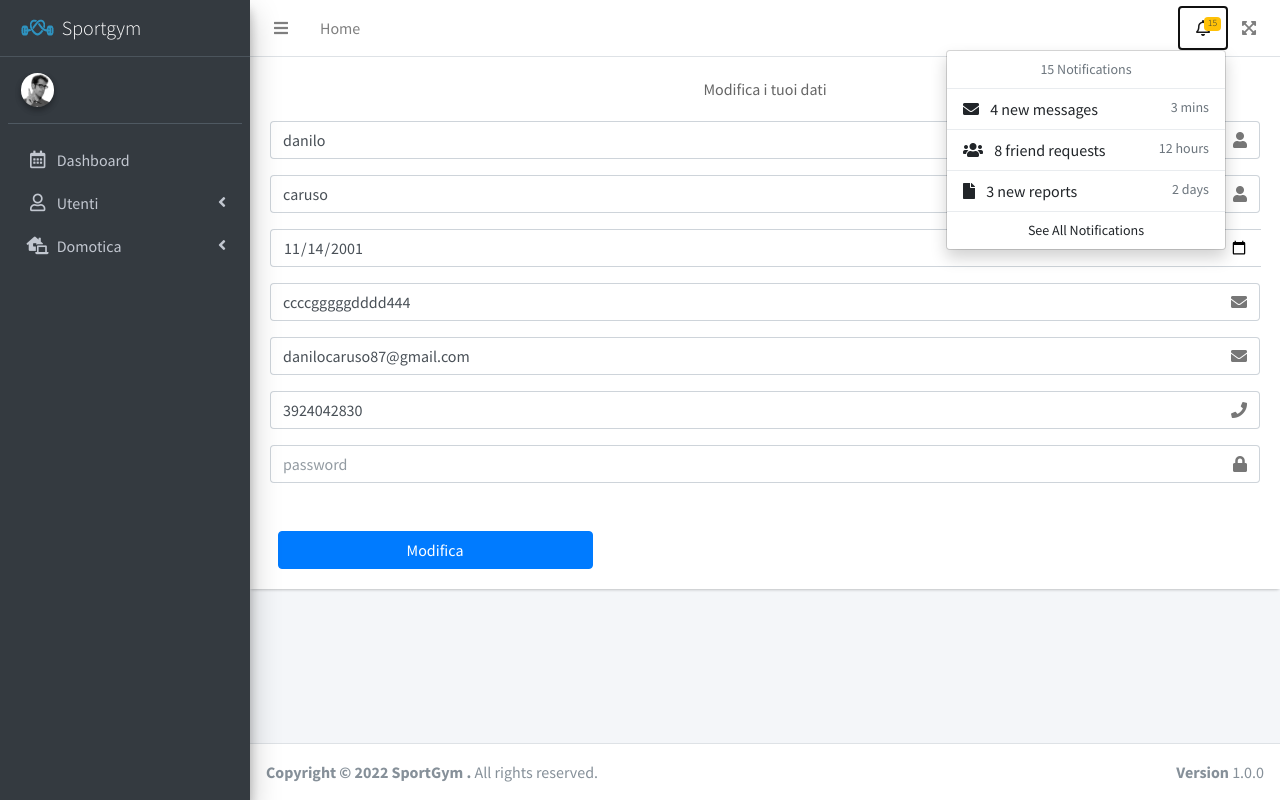
After one commit to JackF007/Gestione_Palestra_Battle_CADMO, a PHP site: page /modifica.php?id=3 in a window 1280 px wide, after a click on "15". The commit adds this page. Run offline with PHP 8.4, Linux system fonts and the light colour scheme; data comes from the database, SQL or seed files in the repository; data that the repository does not hold is empty; some libraries are stand-ins or nearby versions.

Commit message:
modifica utente - implementazione toast verifica query

```diff
--- a/dashboard.php
+++ b/dashboard.php
@@ -361,7 +361,7 @@ $mail_log = $_SESSION['session_email'];
                                             <?php
                                             $oggi = strtotime(date("Y-m-d"));
                                             include 'config.php';
-                                            $sql = "SELECT p.id_prenotazione, p.str_data, p.fascia_oraria, a.nome_attivita , p.id_utente_prenotazione , u.nome , u.cognome FROM prenotazioni as p join utenti as u on u.id_utente = p.id_utente_prenotazione join attivita as a on p.tipo_attivita = a.id_attivita WHERE str_data=$oggi and ( stato_prenotazione='intatta'or stato_prenotazione='modificata')";
+                                            $sql = "SELECT p.id_prenotazione, p.str_data, p.fascia_oraria, a.nome_attivita , p.id_utente_prenotazione , u.nome , u.cognome FROM prenotazioni as p join utenti as u on u.id_utente = p.id_utente_prenotazione join attivita as a on p.tipo_attivita = a.id_attivita WHERE str_data=$oggi and ( stato_prenotazione='intatta'or stato_prenotazione='modificata') order by p.fascia_oraria ";
                                             $result = mysqli_query($con, $sql) or die(mysqli_error($con));
                                             if (mysqli_num_rows($result) > 0) {
                                                 while ($fetch = mysqli_fetch_array($result)) {
--- /dev/null
+++ b/modifica.php
@@ -0,0 +1,264 @@
+<!DOCTYPE html>
+<html lang="en">
+
+<head>
+    <meta charset="utf-8">
+    <meta name="viewport" content="width=device-width, initial-scale=1">
+    <title>Sportgym | Dashboard</title>
+    <!-- Google Font: Source Sans Pro -->
+    <link rel="stylesheet" href="https://fonts.googleapis.com/css?family=Source+Sans+Pro:300,400,400i,700&display=fallback">
+    <!-- Font Awesome -->
+    <link rel="stylesheet" href="./plugins/fontawesome-free/css/all.min.css">
+    <!-- Ionicons -->
+    <link rel="stylesheet" href="https://code.ionicframework.com/ionicons/2.0.1/css/ionicons.min.css">
+    <!-- Theme style -->
+    <link rel="stylesheet" href="./dist/css/adminlte.min.css">
+    <!-- custom css -->
+    <link rel="stylesheet" href="./dist/css/custom.css">
+    <link rel="stylesheet" href="./plugins/sweetalert2-theme-bootstrap-4/bootstrap-4.min.css">
+    <link rel="stylesheet" href="./plugins/toastr/toastr.min.css">
+</head>
+
+<body class="hold-transition sidebar-mini layout-fixed">
+    <div class="wrapper">
+        <!-- Preloader -->
+        <!-- <div class="preloader flex-column justify-content-center align-items-center">
+            <img class="animation__shake" src="dist/img/AdminLTELogo.png" alt="AdminLTELogo" height="60" width="60">
+        </div> -->
+        <!-- Navbar -->
+        <nav class="main-header navbar navbar-expand navbar-white navbar-light">
+            <!-- Left navbar links -->
+            <ul class="navbar-nav">
+                <li class="nav-item">
+                    <a class="nav-link" data-widget="pushmenu" href="dashboard.php" role="button"><i class="fas fa-bars"></i></a>
+                </li>
+                <li class="nav-item d-none d-sm-inline-block">
+                    <a href="dashboard.php" class="nav-link">Home</a>
+                </li>
+            </ul>
+            <!-- Right navbar links -->
+            <ul class="navbar-nav ml-auto">
+                <!-- Notifications Dropdown Menu -->
+                <li class="nav-item dropdown">
+                    <a class="nav-link" data-toggle="dropdown" href="#">
+                        <i class="far fa-bell"></i>
+                        <span class="badge badge-warning navbar-badge">15</span>
+                    </a>
+                    <div class="dropdown-menu dropdown-menu-lg dropdown-menu-right">
+                        <span class="dropdown-item dropdown-header">15 Notifications</span>
+                        <div class="dropdown-divider"></div>
+                        <a href="#" class="dropdown-item">
+                            <i class="fas fa-envelope mr-2"></i> 4 new messages
+                            <span class="float-right text-muted text-sm">3 mins</span>
+                        </a>
+                        <div class="dropdown-divider"></div>
+                        <a href="#" class="dropdown-item">
+                            <i class="fas fa-users mr-2"></i> 8 friend requests
+                            <span class="float-right text-muted text-sm">12 hours</span>
+                        </a>
+                        <div class="dropdown-divider"></div>
+                        <a href="#" class="dropdown-item">
+                            <i class="fas fa-file mr-2"></i> 3 new reports
+                            <span class="float-right text-muted text-sm">2 days</span>
+                        </a>
+                        <div class="dropdown-divider"></div>
+                        <a href="#" class="dropdown-item dropdown-footer">See All Notifications</a>
+                    </div>
+                </li>
+                <li class="nav-item">
+                    <a class="nav-link" data-widget="fullscreen" href="#" role="button">
+                        <i class="fas fa-expand-arrows-alt"></i>
+                    </a>
+                </li>
+            </ul>
+        </nav>
+        <!-- /.navbar -->
+        <!-- Main Sidebar Container -->
+        <?php
+        include 'sidebar.php';
+        ?>
+        <!-- Content Wrapper. Contains page content -->
+        <div class="content-wrapper">
+            <!-- Content Header (Page header) -->
+            <div class="card">
+                <div class="card-body register-card-body">
+                    <p class="login-box-msg">Modifica i tuoi dati</p>
+                    <?php
+                    require_once('config.php');
+
+                    $id_utente=$_GET["id"];
+
+                    $mysqli = $con->query("SELECT *  FROM utenti where id_utente='$id_utente'"); //cerca soltanto il email utente per poi controllare la password
+                    $result = mysqli_fetch_assoc($mysqli);
+
+                    $id_login=$result["login_id"];
+                    $nome=$result["nome"];
+                    $cognome=$result["cognome"];
+                    $cf=$result["CF"];
+                    $telefono=$result["numero_telefono"];
+                    $data=$result["data_nascita"];
+
+                    $risultato = $con->query("SELECT * FROM login where login_id='$id_login'"); //cerca soltanto il email utente per poi controllare la password
+                    $risultato_bello = mysqli_fetch_assoc($risultato);
+                    $email=$risultato_bello["email"];
+                    ?>
+                    <form action="./upload_data.php" method="post">
+                        <div class="input-group mb-3">
+                            <input type="text" class="form-control" placeholder="Nome" name="nome" required value=<?php echo("$nome"); ?>>
+                            <div class="input-group-append">
+                                <div class="input-group-text">
+                                    <span class="fas fa-user"></span>
+                                </div>
+                            </div>
+                        </div>
+                        <div class="input-group mb-3">
+                            <input type="text" class="form-control" placeholder="Cognome" name="cognome" required value=<?php echo("$cognome"); ?>>
+                            <div class="input-group-append">
+                                <div class="input-group-text">
+                                    <span class="fas fa-user"></span>
+                                </div>
+                            </div>
+                        </div>
+                        <div class="input-group mb-3">
+                            <input type="date" class="form-control" placeholder="data_nascita" name="data_nascita" required value=<?php echo("$data"); ?>>
+                            <div class="input-group-append">
+
+                            </div>
+                        </div>
+                        <div class="input-group mb-3">
+                            <input type="text" class="form-control" placeholder="Codice Fiscale" name="CF" required value=<?php echo("$cf"); ?>>
+                            <div class="input-group-append">
+                                <div class="input-group-text">
+                                    <span class="fas fa-envelope"></span>
+                                </div>
+                            </div>
+                        </div>
+                        <div class="input-group mb-3">
+                            <input type="email" class="form-control" placeholder="email" name="email" required value=<?php echo("$email"); ?>>
+                            <div class="input-group-append">
+                                <div class="input-group-text">
+                                    <span class="fas fa-envelope"></span>
+                                </div>
+                            </div>
+                        </div>
+
+                        <div class="input-group mb-3">
+                            <input placeholder="Telefono" type="number" class="form-control" data-mask name="numero" required value=<?php echo("$telefono"); ?>>
+                            <div class="input-group-append">
+                                <div class="input-group-text">
+                                    <span class="fas fa-phone"></span>
+                                </div>
+                            </div>
+                        </div>
+                        <div class="input-group mb-3">
+                            <input type="password" class="form-control" placeholder="password" name="password" >
+                            <div class="input-group-append">
+                                <div class="input-group-text">
+                                    <span class="fas fa-lock"></span>
+                                </div>
+                            </div>
+                        </div>
+                        <div class="input-group mb-3">
+                            <input type="hidden"  class="form-control" placeholder="id_utente" name="id_utente" value ="<?php echo $id_utente?>" required>
+                        </div>
+                        <div class="input-group mb-3">
+                            <input type="hidden"  class="form-control" placeholder="id_login" name="id_login" value ="<?php echo $id_login?>" required>
+                        </div>
+                            <!-- /.col -->
+                            <div class="col-4">
+                                <button type="submit" class="btn btn-primary btn-block" name="modificay">Modifica</button>
+                            </div>
+                            <!-- /.col -->
+                        </div>
+                    </form>
+                </div>
+                <!-- /.form-box -->
+            </div>
+
+
+        </div>
+
+    </div>
+    <!-- /.content-wrapper -->
+    <footer class="main-footer">
+        <div class="float-right d-none d-sm-block">
+            <b>Version</b> 1.0.0
+        </div>
+        <strong>Copyright &copy; 2022 SportGym .</strong> All rights reserved.
+    </footer>
+    <!-- Control Sidebar -->
+
+
+    <!-- jQuery -->
+    <script src="./plugins/jquery/jquery.min.js"></script>
+    <!-- jQuery UI 1.11.4 -->
+    <script src="./plugins/jquery-ui/jquery-ui.min.js"></script>
+    <!-- Resolve conflict in jQuery UI tooltip with Bootstrap tooltip -->
+    <script>
+        $.widget.bridge('uibutton', $.ui.button)
+    </script>
+
+    <script src="./plugins/jquery/jquery.min.js"></script>
+    <!-- Bootstrap 4 -->
+    <script src="./plugins/bootstrap/js/bootstrap.bundle.min.js"></script>
+    <!-- SweetAlert2 -->
+    <script src="./plugins/sweetalert2/sweetalert2.min.js"></script>
+    <script src="./dist/js/adminlte.min.js"></script>
+
+    <script>
+        $(function() {
+            var Toast = Swal.mixin({
+                toast: true,
+                position: 'top-end',
+                showConfirmButton: false,
+                timer: 3000
+            });
+
+
+
+            $('.toastsDefaultSuccess').click(function() {
+                $(document).Toasts('create', {
+                    class: 'bg-success',
+                    title: 'Toast Title',
+                    subtitle: 'Subtitle',
+                    body: 'Lorem ipsum dolor sit amet, consetetur sadipscing elitr.'
+                })
+            });
+            $('.toastsDefaultInfo').click(function() {
+                $(document).Toasts('create', {
+                    class: 'bg-info',
+                    title: 'Toast Title',
+                    subtitle: 'Subtitle',
+                    body: 'Lorem ipsum dolor sit amet, consetetur sadipscing elitr.'
+                })
+            });
+            $('.toastsDefaultWarning').click(function() {
+                $(document).Toasts('create', {
+                    class: 'bg-warning',
+                    title: 'Toast Title',
+                    subtitle: 'Subtitle',
+                    body: 'Lorem ipsum dolor sit amet, consetetur sadipscing elitr.'
+                })
+            });
+            $('.toastsDefaultDanger').click(function() {
+                $(document).Toasts('create', {
+                    class: 'bg-danger',
+                    title: 'Toast Title',
+                    subtitle: 'Subtitle',
+                    body: 'Lorem ipsum dolor sit amet, consetetur sadipscing elitr.'
+                })
+            });
+            $('.toastsDefaultMaroon').click(function() {
+                $(document).Toasts('create', {
+                    class: 'bg-maroon',
+                    title: 'Toast Title',
+                    subtitle: 'Subtitle',
+                    body: 'Lorem ipsum dolor sit amet, consetetur sadipscing elitr.'
+                })
+            });
+        });
+    </script>
+
+</body>
+
+</html>
--- a/prenotazioni.php
+++ b/prenotazioni.php
@@ -141,7 +141,7 @@ $mail_log = $_SESSION['session_email'];
                                     $day = $_GET['day'];
 
                                     include 'config.php';
-                                    $sql = "SELECT p.id_prenotazione, p.str_data, p.fascia_oraria, a.nome_attivita , p.id_utente_prenotazione , u.nome , u.cognome FROM prenotazioni as p join utenti as u on u.id_utente = p.id_utente_prenotazione join attivita as a on p.tipo_attivita = a.id_attivita WHERE str_data=$day and (stato_prenotazione='intatta'or stato_prenotazione='modificata')";
+                                    $sql = "SELECT p.id_prenotazione, p.str_data, p.fascia_oraria, a.nome_attivita , p.id_utente_prenotazione , u.nome , u.cognome FROM prenotazioni as p join utenti as u on u.id_utente = p.id_utente_prenotazione join attivita as a on p.tipo_attivita = a.id_attivita WHERE str_data=$day and (stato_prenotazione='intatta'or stato_prenotazione='modificata') order by fascia_oraria ";
 
                                     $result = mysqli_query($con, $sql) or die(mysqli_error($con));
                                     if (mysqli_num_rows($result) > 0) {
```
Also changed, not shown: register.php (+95 -50 lines), upload_data.php (+47 -20 lines), utenti.php (+4 -4 lines).
